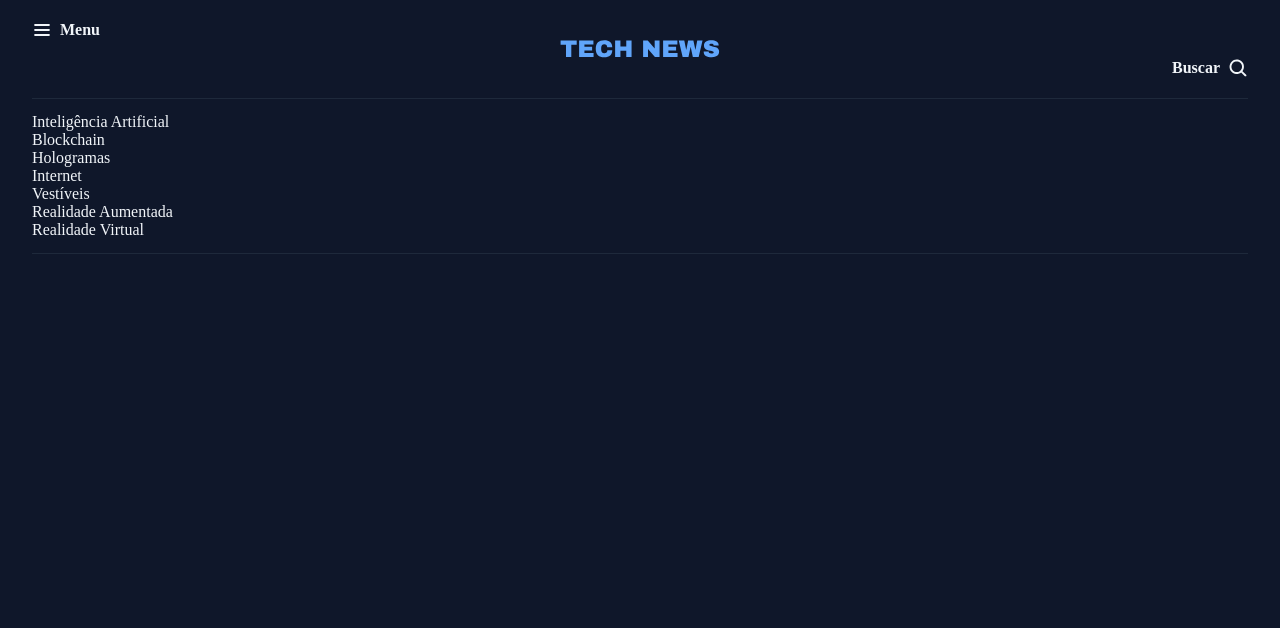
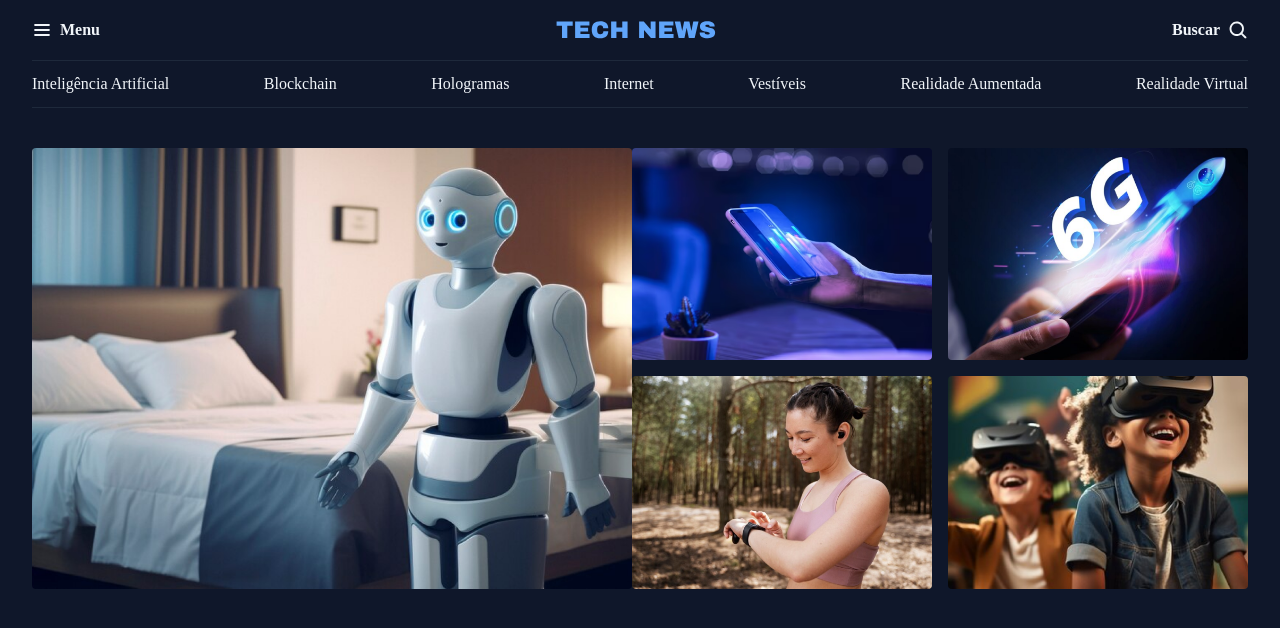
Before and after one commit to DiegoF83/Projeto-de-Noticias, a plain HTML site: page index.html in a window 1280 px wide. Drawn offline with Linux system fonts and the light colour scheme; files whose address does not match are found by name.

Commit message:
estruturando a seção destaques

```diff
--- a/index.html
+++ b/index.html
@@ -19,17 +19,14 @@
         <img src="assets/icons/List.svg" alt="icone de menu">
         <strong>Menu</strong>
       </div>
-
       <div>
         <img src="assets/logo.svg" alt="TechNews logo">
       </div>
-
       <div>
         <strong>Buscar</strong>
         <img src="assets/icons/MagnifyingGlass.svg" alt="icone de lupa para pesquisa">
       </div>
     </nav>
-
     <nav id="secondary" class="grid grid-flow-col">
       <a href="#">Inteligência Artificial</a>
       <a href="#">Blockchain</a>
@@ -40,5 +37,31 @@
       <a href="#">Realidade  Virtual</a>
     </nav>
   </header>
+
+  <main class="grid container">
+    <section id="featured" class="grid grid-flow-col">
+      <div>
+        <img src="assets/image/Image 01.png" alt="">
+      </div>
+
+      <div class="grid grid-cols-2 gap-16">
+        <div>
+          <img src="assets/image/Image 02.png" alt="">
+        </div>
+
+        <div>
+          <img src="assets/image/Image 03.png" alt="">
+        </div>
+
+        <div>
+          <img src="assets/image/Image 04.png" alt="">
+        </div>
+
+        <div>
+          <img src="assets/image/Image 05.png" alt="">
+        </div>
+      </div>
+    </section>
+  </main>
 </body>
 </html>
--- a/styles/global.css
+++ b/styles/global.css
@@ -40,17 +40,16 @@ h1, h2, h3 {
   font: inherit;
 }
 
+img {
+  max-width: 100%;
+}
+
 .container {
   max-width: 1280px;
   padding-inline: 32px;
   margin-inline: auto;
 }
 
-/*utility-first*/
-.grid {
-  display: grid;
+main {
+  margin-top: 40px;
 }
-
-.grid-flow-col {
-  grid-auto-columns: column;
-}
--- a/styles/index.css
+++ b/styles/index.css
@@ -1,2 +1,4 @@
 @import url(global.css);
+@import url(utility.css);
 @import url(header.css);
+@import url(sections.css);
--- /dev/null
+++ b/styles/sections.css
@@ -0,0 +1,7 @@
+#featured {
+  img {
+    height: 100%;
+    object-fit: cover;
+    border-radius: 4px;
+  }
+}
--- /dev/null
+++ b/styles/utility.css
@@ -0,0 +1,16 @@
+/* utility-first */
+.grid {
+  display: grid;
+}
+
+.grid-flow-col {
+  grid-auto-flow: column;
+}
+
+.grid-cols-2 {
+  grid-template-columns: 1fr 1fr;
+}
+
+.gap-16 {
+  gap: 16px;
+}
```
Also changed, not shown: header.css (line endings or trailing spaces).
